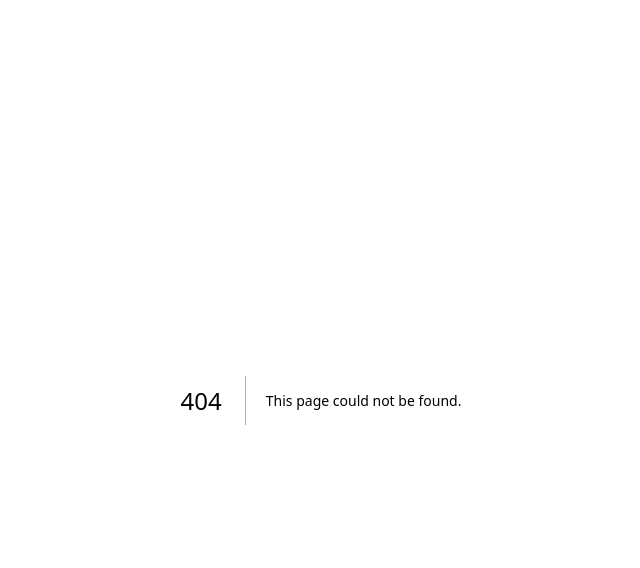
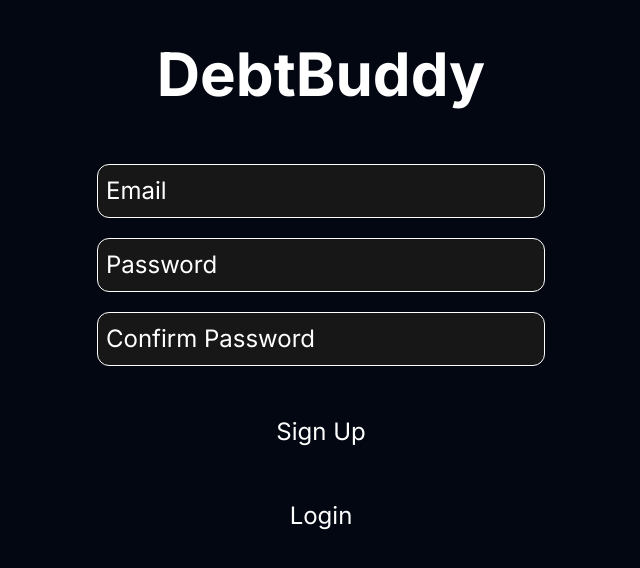
Before and after one commit to aydcereal/budget-app, a Next.js app: page /signUp in a window 1280 px wide. Before the commit this address had no page. Shown: the top 568 px of the page, without its empty margins (319-959 px from the left). Built offline with nearby package versions, Linux system fonts and the light colour scheme.

Commit message:
-Created middleware.ts
-Removed redirect logic from /dashboard

-updated logic from magic link to sign in with password, also added social logins, and password input

-Created sign up

-Created proxy.ts

-Created supaBase.ts to use createBrowserClient

```diff
--- a/app/(app)/dashboard/page.tsx
+++ b/app/(app)/dashboard/page.tsx
@@ -1,7 +1,7 @@
-import Image from "next/image";
-import { supabase } from "@/lib/supaBaseClient";
+'use client'
+export default function Home() {
 
-export default function Home() {
+
 
 
   return (
--- a/app/(auth)/layout.tsx
+++ b/app/(auth)/layout.tsx
@@ -8,7 +8,7 @@ export default function AuthLayout({
 }) {
   return (
 
-        <div className="min-h-screen bg-gray-950 text-white flex items-center justify-center p-6">
+        <div className="min-h-screen bg-gray-950 text-white flex  justify-center p-6">
             {children}
         </div>
 
--- a/app/(auth)/login/page.tsx
+++ b/app/(auth)/login/page.tsx
@@ -1,49 +1,98 @@
 "use client";
 
 import { useState } from "react";
-import { supabase } from "@/lib/supaBaseClient";
+import { supabase } from "@/lib/supabase/supaBaseClient";
+import Image from "next/image";
+import Link from "next/link";
+import { useRouter } from "next/navigation";
 
 export default function LoginPage(){
     const[email, setEmail] = useState("");
+    const[password,setPassword] = useState("");
     const[msg, setMsg] = useState<string>("");
+
+    const router = useRouter();
 
     async function handleLogin(e: React.FormEvent){
         e.preventDefault();
+        console.log("LOGIN SUBMIT fired");
+
         setMsg("");
 
-        const{error} = await supabase.auth.signInWithOtp({
-            email,
-            options: {
-                emailRedirectTo: '${window.location.origin}/dashboard',
-
-            },
+        const{data, error} = await supabase.auth.signInWithPassword({
+            email:email,
+            password: password,
         });
 
-        if(error) setMsg(error.message);
-        else setMsg("Check your email for the sign-in link");
+        if(error) {
+            setMsg(error.message)
+        }else if(data.user !== null){
+            router.push("/dashboard")
+        }
+
     }
 
     return (
 
         <div className="mx-auto max-w-md ">
-            <h1 className="text-2l font-bold mb-4">
+            <h1 className="text-6xl text-center font-bold mb-10 p-5">DebtBuddy</h1>
                 <form onSubmit={handleLogin} className="space-y-3">
                     <input
-                        className="w-full rounded border p-2"
+                        className="w-full bg-foreground placeholder:text-secondary-text text-background text-[24px] rounded-xl border mb-5 p-2"
                         type="email"
-                        placeholder="you@email.com"
+                        placeholder="Email"
                         value={email}
                         onChange={(e) => setEmail(e.target.value)}
                         required
                     />
+                    <input
+                        className="w-full bg-foreground placeholder:text-secondary-text text-background text-[24px] rounded-xl border mb-10 p-2"
+                        type="password"
+                        placeholder="Password"
+                        value={password}
+                        onChange={(e) => setPassword(e.target.value)}
+                        required
+                    />
 
-                    <button className="w-full rounded bg-primary-accent px-4 py-2 text-foreground">
-                        Send Magic Link
+                    <button className="w-full rounded-lg bg-primary-accent/50 hover:bg-primary-accent hover:-translate-y-0.5 transition-all text-[24px] px-4 py-2 text-background mb-10">
+                        Login
                     </button>
+                    <div className="relative flex my-5 items-center">
+                        <div className="flex-grow border-t border-gray-400"></div>
+                        <span className="flex-shrink px-2 text-[24px]">Or continue with</span>
+                        <div className="flex-grow border-t border-gray-400"></div>
+                    </div>
+                    <div className="flex m-5 justify-evenly gap-2">
+                        <Image
+                        src="/apple.png"
+                        alt="Apple Logo"
+                        width={80}
+                        height={80}
+                        />
+
+                        <Image
+                        src="/google.png"
+                        alt="Google Logo"
+                        width={80}
+                        height={80}
+                        />
+
+                        <Image
+                        src="/facebook.png"
+                        alt="Facebook Logo"
+                        width={80}
+                        height={80}
+                        />
+                    </div>
+                    <div className="flex justify-center">
+                        <Link href="/signUp" className=" text-[24px]">Sign Up</Link>
+                    </div>
+
+
 
                 </form>
                 {msg && <p className="mt-3 text-sm">{msg}</p>}
-            </h1>
+
         </div>
     )
 }
--- /dev/null
+++ b/app/(auth)/signUp/page.tsx
@@ -0,0 +1,73 @@
+"use client";
+
+import { useState } from "react";
+import { supabase } from "@/lib/supabase/supaBaseClient";
+import Image from "next/image";
+import Link from "next/link";
+
+export default function signUp(){
+    const[email, setEmail] = useState("");
+    const[password,setPassword] = useState("");
+    const[confirmPassword, setConfirmPassword] = useState("");
+    const[msg, setMsg] = useState<string>("");
+
+    async function handleSignUp(e: React.FormEvent){
+        e.preventDefault();
+        setMsg("");
+
+        const{error} = await supabase.auth.signUp({
+            email: email,
+            password: password,
+        });
+
+        if(error) setMsg(error.message);
+        else setMsg("Check your email for the sign-in link");
+    }
+
+    return (
+
+        <div className="mx-auto max-w-md ">
+            <Link href={"/dashboard"}><h1 className="text-6xl text-center font-bold mb-10 p-5">DebtBuddy</h1></Link>
+
+                <form onSubmit={handleSignUp} className="space-y-3">
+                    <input
+                        className="w-full bg-foreground placeholder:text-secondary-text text-background text-[24px] rounded-xl border mb-5 p-2"
+                        type="email"
+                        placeholder="Email"
+                        value={email}
+                        onChange={(e) => setEmail(e.target.value)}
+                        required
+                    />
+                    <input
+                        className="w-full bg-foreground placeholder:text-secondary-text text-background text-[24px] rounded-xl border mb-5 p-2"
+                        type="password"
+                        placeholder="Password"
+                        value={password}
+                        onChange={(e) => setPassword(e.target.value)}
+                        required
+                    />
+                    <input
+                        className="w-full bg-foreground placeholder:text-secondary-text text-background text-[24px] rounded-xl border mb-10 p-2"
+                        type="password"
+                        placeholder="Confirm Password"
+                        value={confirmPassword}
+                        onChange={(e) => setConfirmPassword(e.target.value)}
+                        required
+                    />
+
+                    <button className="w-full rounded-lg bg-primary-accent/50 hover:bg-primary-accent hover:-translate-y-0.5 transition-all text-[24px] px-4 py-2 text-background mb-10">
+                        Sign Up
+                    </button>
+                    <div className="flex justify-center">
+                        <Link href="/login" className=" text-[24px]">Login</Link>
+                    </div>
+
+
+
+
+                </form>
+                {msg && <p className="mt-3 text-sm">{msg}</p>}
+
+        </div>
+    )
+}
--- a/lib/supaBaseClient.ts
+++ /dev/null
@@ -1,6 +0,0 @@
-import { createClient } from "@supabase/supabase-js";
-
-export const supabase = createClient(
-    process.env.NEXT_PUBLIC_SUPABASE_URL!,
-    process.env.NEXT_PUBLIC_SUPABASE_ANON_KEY!
-);
--- /dev/null
+++ b/lib/supabase/proxy.ts
@@ -0,0 +1,58 @@
+import { createServerClient } from "@supabase/ssr";
+import { NextResponse, type NextRequest } from "next/server";
+
+function isPublicRoute(pathname: string) {
+
+  if (pathname === "/" || pathname === "/login" || pathname === "/signup") return true;
+
+
+  if (pathname.startsWith("/reset-password")) return true;
+
+  return false;
+}
+
+export async function updateSession(request: NextRequest) {
+  let response = NextResponse.next({ request });
+
+  const supabase = createServerClient(
+    process.env.NEXT_PUBLIC_SUPABASE_URL!,
+    process.env.NEXT_PUBLIC_SUPABASE_PUBLISHABLE_KEY!,
+    {
+      cookies: {
+        getAll() {
+          return request.cookies.getAll();
+        },
+        setAll(cookiesToSet) {
+          cookiesToSet.forEach(({ name, value }) => request.cookies.set(name, value));
+          response = NextResponse.next({ request });
+          cookiesToSet.forEach(({ name, value, options }) => {
+            response.cookies.set(name, value, options);
+          });
+        },
+      },
+    }
+  );
+
+
+  const {
+    data: { user },
+  } = await supabase.auth.getUser();
+
+  const pathname = request.nextUrl.pathname;
+
+
+  if (!user && !isPublicRoute(pathname)) {
+    const url = request.nextUrl.clone();
+    url.pathname = "/login";
+    return NextResponse.redirect(url);
+  }
+
+
+  if (user && (pathname === "/login" || pathname === "/signup")) {
+    const url = request.nextUrl.clone();
+    url.pathname = "/dashboard";
+    return NextResponse.redirect(url);
+  }
+
+  return response;
+}
--- /dev/null
+++ b/middleware.ts
@@ -0,0 +1,10 @@
+import { type NextRequest } from "next/server";
+import { updateSession } from "@/lib/supabase/proxy";
+
+export function middleware(request: NextRequest) {
+  return updateSession(request);
+}
+
+export const config = {
+  matcher: ["/((?!_next|favicon.ico).*)"],
+};
--- a/package.json
+++ b/package.json
@@ -9,6 +9,7 @@
     "lint": "eslint"
   },
   "dependencies": {
+    "@supabase/ssr": "^0.8.0",
     "@supabase/supabase-js": "^2.90.1",
     "next": "16.0.7",
     "postcss": "^8.5.6",
```
Also changed, not shown: 1 other file (tests, documents, lock files or other folders).
